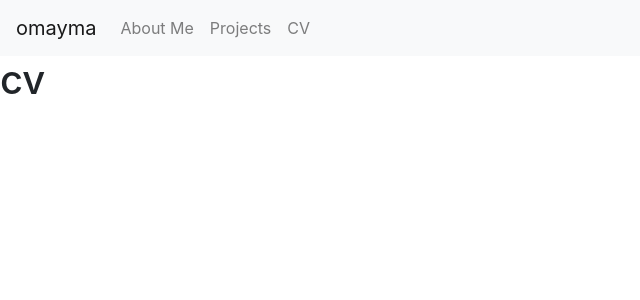
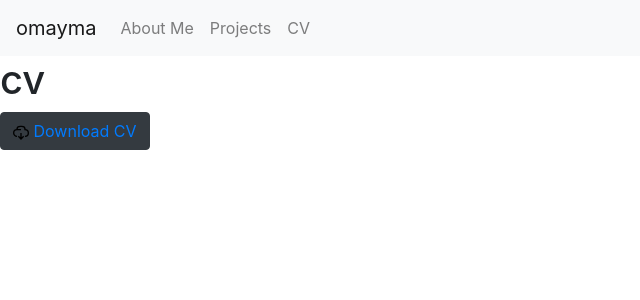
Before and after one commit to omaymaahmad/react-profile, a React (Create React App) app: page /cv in a window 1280 px wide. Shown: the top 300 px of the page, without its empty margins (0-640 px from the left). Built offline with nearby package versions, Linux system fonts and the light colour scheme.

Commit message:
feat: added download button for cv

```diff
--- a/package.json
+++ b/package.json
@@ -10,6 +10,7 @@
     "react": "^17.0.2",
     "react-bootstrap": "^1.5.2",
     "react-dom": "^17.0.2",
+    "react-icons": "^4.2.0",
     "react-router-dom": "^5.2.0",
     "react-scripts": "4.0.3",
     "web-vitals": "^1.1.1"
--- a/src/Components/CV.js
+++ b/src/Components/CV.js
@@ -1,8 +1,14 @@
 import React from 'react';
+import { Button } from 'react-bootstrap';
+import { GrCloudDownload } from 'react-icons/gr';
+import cv from "../Assets/Omayma-Ahmad-Resume.pdf"
 
 function CV () {
     return (
+        <>
         <h1>cv</h1>
+        <Button variant="dark" ><GrCloudDownload/> <a href={cv} download>Download CV</a></Button>
+        </>
     )
 }
 
```
Also changed, not shown: 1 other file (tests, documents, lock files or other folders).
